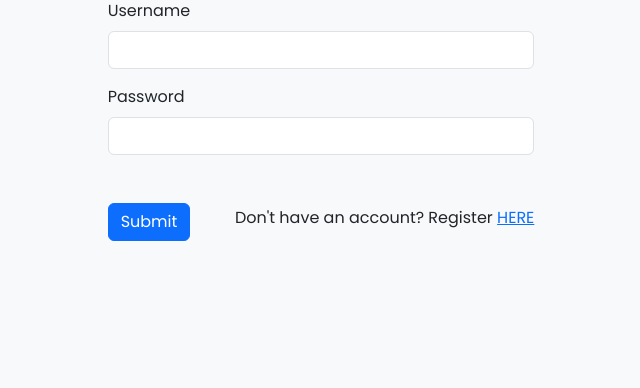
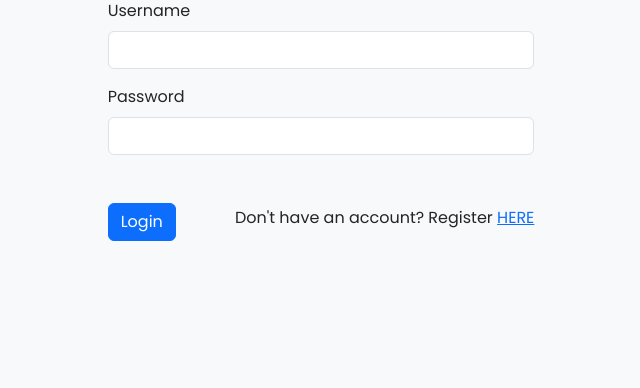
Before and after one commit to LucasPeixotg/BookWise, a Django app: page /auth/login/ in a window 1280 px wide. Shown: the part 145-533 px from the top of the page, without its empty margins (319-959 px from the left). Run offline with Django 4.2, Linux system fonts and the light colour scheme.

Commit message:
Update button text on login.html

```diff
--- a/bookwise/user/templates/login.html
+++ b/bookwise/user/templates/login.html
@@ -21,7 +21,7 @@
         <input type="password" class="form-control" name="password" required />
     </div>
     <div class="d-flex align-items-center justify-content-between">
-        <button type="submit" class="btn btn-primary">Submit</button>
+        <button type="submit" class="btn btn-primary">Login</button>
         <label class="form-label">Don't have an account? Register <a href="{% url 'register' %}">HERE</a></label>
     </div>
 </form>
```
